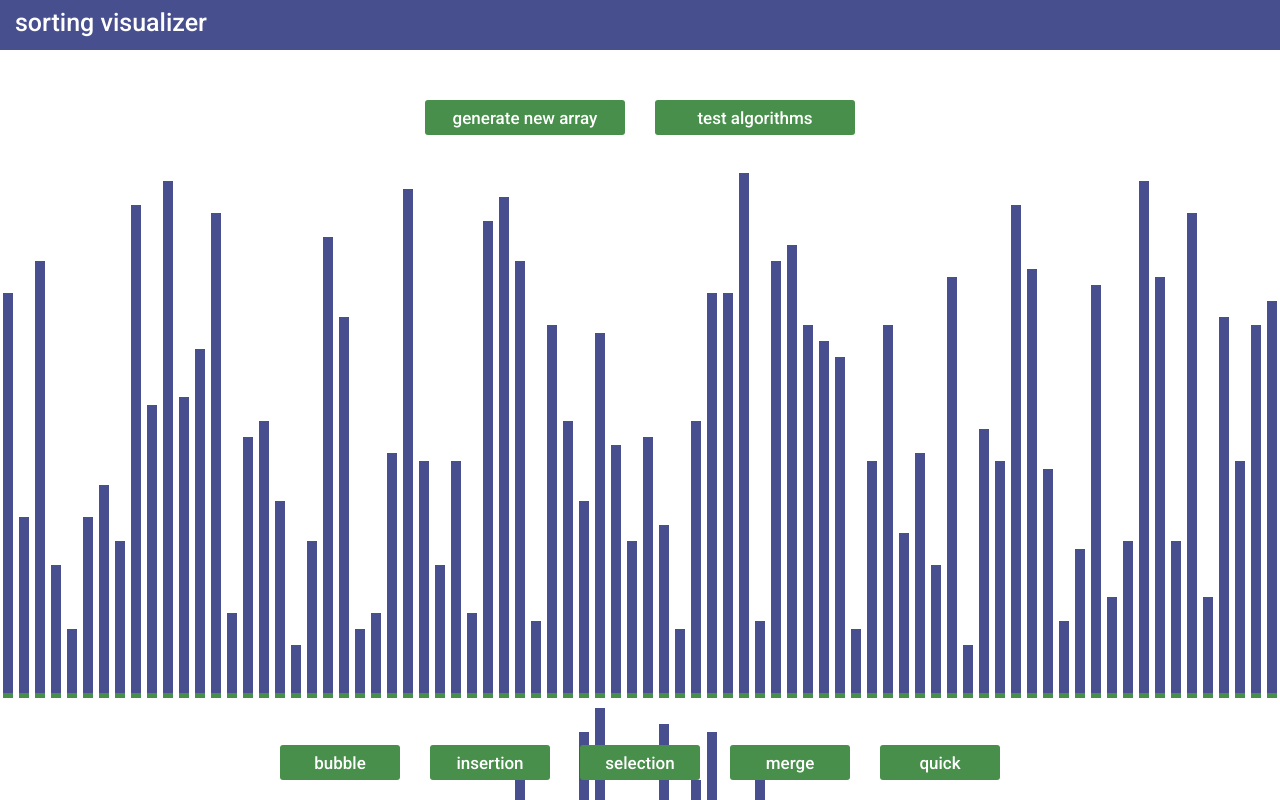
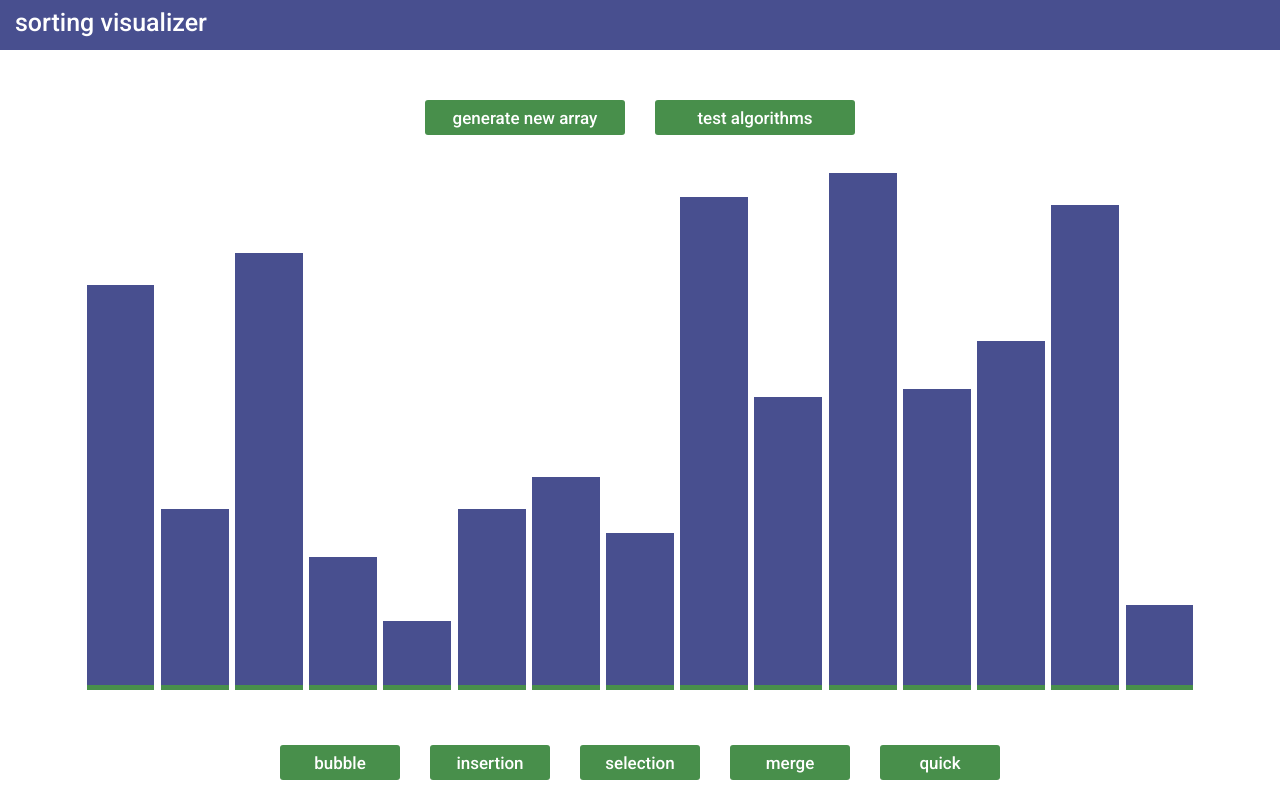
Before and after one commit to jonathanchen7/sorting-visualizer, a React (Create React App) app: page / in a window 1280 px wide. Shown: the top 800 px of the page. Built offline with nearby package versions, Linux system fonts and the light colour scheme.

Commit message:
merge sort working and commented

```diff
--- a/src/SortingVisualizer/SortingVisualizer.css
+++ b/src/SortingVisualizer/SortingVisualizer.css
@@ -45,11 +45,11 @@ button:disabled {
 }
 
 .array-bar {
-    width: 10px;
-    margin: 3px;
+    /* width: 10px;
+    margin: 3px; */
 
-    /* width: 5.3vw;
-    margin: .25vw; */
+    width: 5.3vw;
+    margin: .25vw;
     background-color: #484f8f;
     display: inline-block;
     border-bottom: 5px solid #488F4B;
--- a/src/SortingVisualizer/SortingVisualizer.jsx
+++ b/src/SortingVisualizer/SortingVisualizer.jsx
@@ -5,7 +5,7 @@ import * as SortingAlgorithms from '../SortingAlgorithms/SortingAlgorithms.js'
 const DEBUG = false;
 
 const ANIMATION_SPEED_MS = 50;
-const NUM_ARRAY_BARS = 100;
+const NUM_ARRAY_BARS = 15;
 
 // Colors used in the sorting visualizer.
 const PRIMARY_COLOR = '#484f8f';
```
Also changed, not shown: src/SortingAlgorithms/SortingAlgorithms.js (+5 -6 lines).
